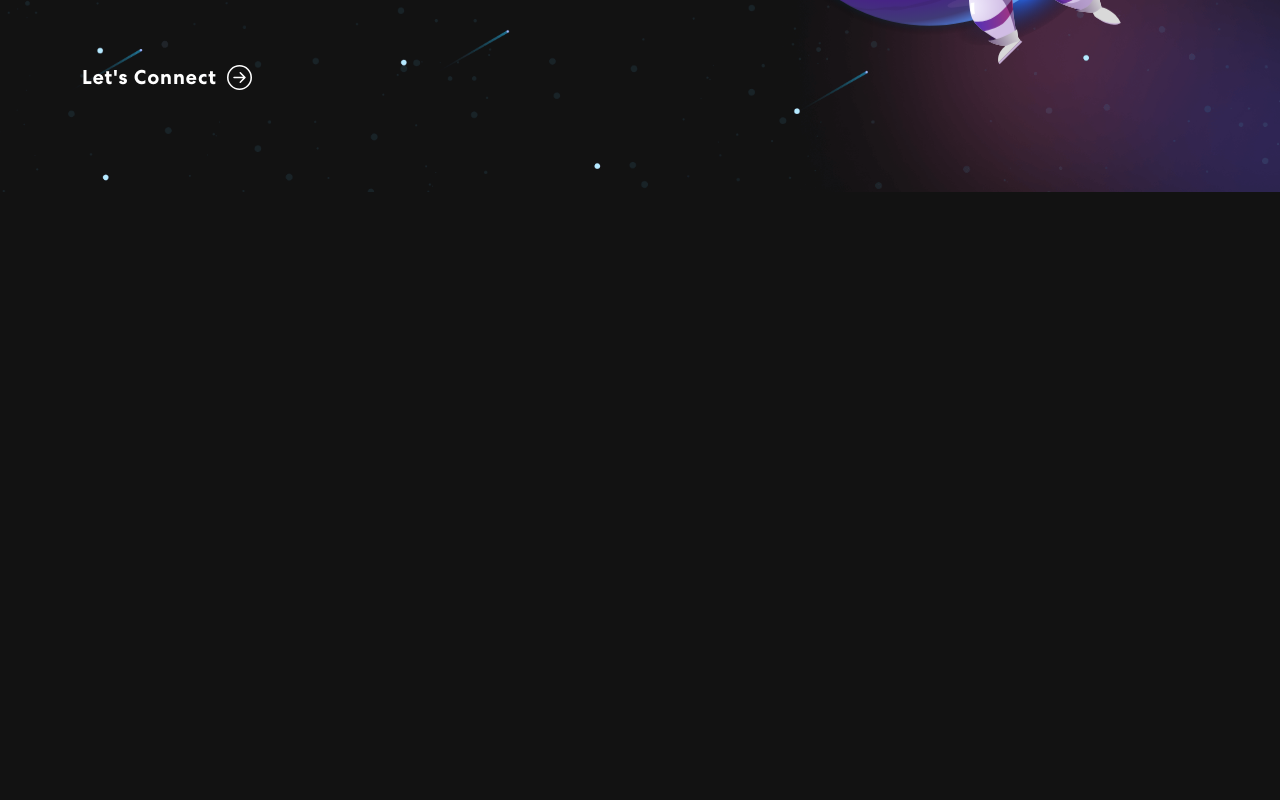
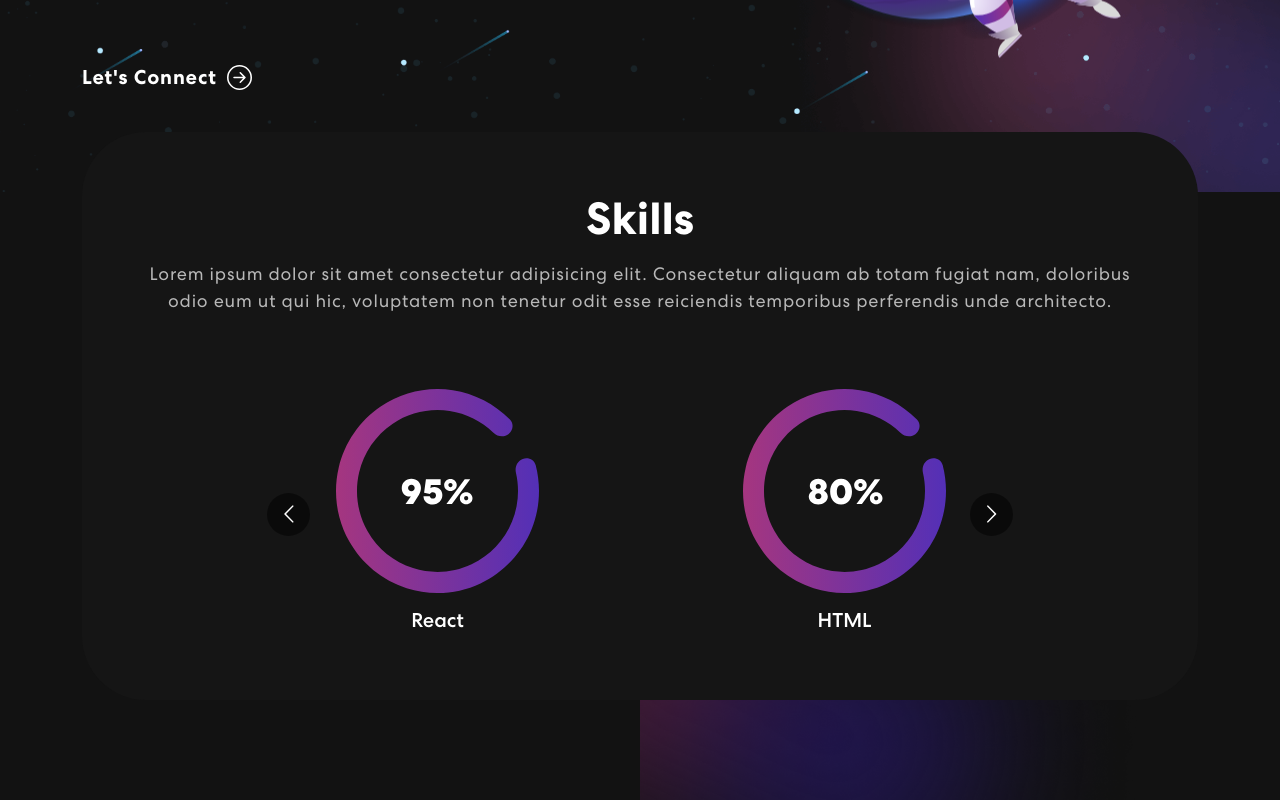
Before and after one commit to MahdiAtlas2004/personal-portfolio, a React (Create React App) app: page / in a window 1280 px wide. Shown: the part 580-1380 px from the top of the page. Before the commit the page ends 800 px from the top, so only its background shows below. Built offline with nearby package versions, Linux system fonts and the light colour scheme.

Commit message:
skills section added

```diff
--- a/src/App.css
+++ b/src/App.css
@@ -296,6 +296,45 @@
   border-right: 0.08em solid #666;
 }
 
+/************ Skills Css ************/
+.skill {
+  padding: 0 0 50px 0;
+  position: relative;
+}
+.skill-bx {
+  background: #151515;
+  border-radius: 64px;
+  text-align: center;
+  padding: 60px 50px;
+  margin-top: -60px;
+}
+.skill h2 {
+	font-size: 45px;
+	font-weight: 700;
+}
+.skill p {
+    color: #B8B8B8;
+    font-size: 18px;
+    letter-spacing: 0.8px;
+    line-height: 1.5em;
+    margin: 14px 0 75px 0;
+}
+.skill-slider {
+  width: 80%;
+  margin: 0 auto;
+  position: relative;
+}
+.skill-slider .item img {
+  width: 50%;
+  margin: 0 auto 15px auto;
+}
+.background-image-left {
+  top: 28%;
+  position: absolute;
+  bottom: 0;
+  width: 40%;
+  z-index: -4;
+}
 
 
 
--- a/src/App.js
+++ b/src/App.js
@@ -1,12 +1,14 @@
 import "./App.css";
 import NavBar from "./components/NavBar";
 import Banner from "./components/Banner";
+import Skills from "./components/Skills";
 
 function App() {
   return (
     <div className="App">
       <NavBar />
       <Banner />
+      <Skills />
     </div>
   );
 }
--- /dev/null
+++ b/src/components/Skills.js
@@ -0,0 +1,74 @@
+import { Container, Row, Col } from "react-bootstrap";
+import Carousel from "react-multi-carousel";
+import "react-multi-carousel/lib/styles.css";
+import meter1 from "../assets/img/meter1.svg";
+import meter2 from "../assets/img/meter2.svg";
+import meter3 from "../assets/img/meter3.svg";
+import colorSharp from "../assets/img/color-sharp.png";
+
+const Skills = () => {
+  const responsive = {
+    superLargeDesktop: {
+      // the naming can be any, depends on you.
+      breakpoint: { max: 4000, min: 3000 },
+      items: 5,
+    },
+    desktop: {
+      breakpoint: { max: 3000, min: 1024 },
+      items: 3,
+    },
+    tablet: {
+      breakpoint: { max: 1024, min: 464 },
+      items: 2,
+    },
+    mobile: {
+      breakpoint: { max: 464, min: 0 },
+      items: 1,
+    },
+  };
+
+  return (
+    <section className="skill" id="skills">
+      <Container>
+        <Row>
+          <Col>
+            <div className="skill-bx">
+              <h2>Skills</h2>
+              <p>
+                Lorem ipsum dolor sit amet consectetur adipisicing elit.
+                Consectetur aliquam ab totam fugiat nam, doloribus odio eum ut
+                qui hic, voluptatem non tenetur odit esse reiciendis temporibus
+                perferendis unde architecto.
+              </p>
+              <Carousel
+                responsive={responsive}
+                infinite={true}
+                className="skill-slider"
+              >
+                <div className="item">
+                  <img src={meter1} alt="Image" />
+                  <h5>React</h5>
+                </div>
+                <div className="item">
+                  <img src={meter2} alt="Image" />
+                  <h5>HTML</h5>
+                </div>
+                <div className="item">
+                  <img src={meter3} alt="Image" />
+                  <h5>CSS</h5>
+                </div>
+                <div className="item">
+                  <img src={meter1} alt="Image" />
+                  <h5>JavaScript</h5>
+                </div>
+              </Carousel>
+            </div>
+          </Col>
+        </Row>
+      </Container>
+      <img src={colorSharp} className="background-image-left" alt="Background-image" />
+    </section>
+  );
+};
+
+export default Skills;
```
